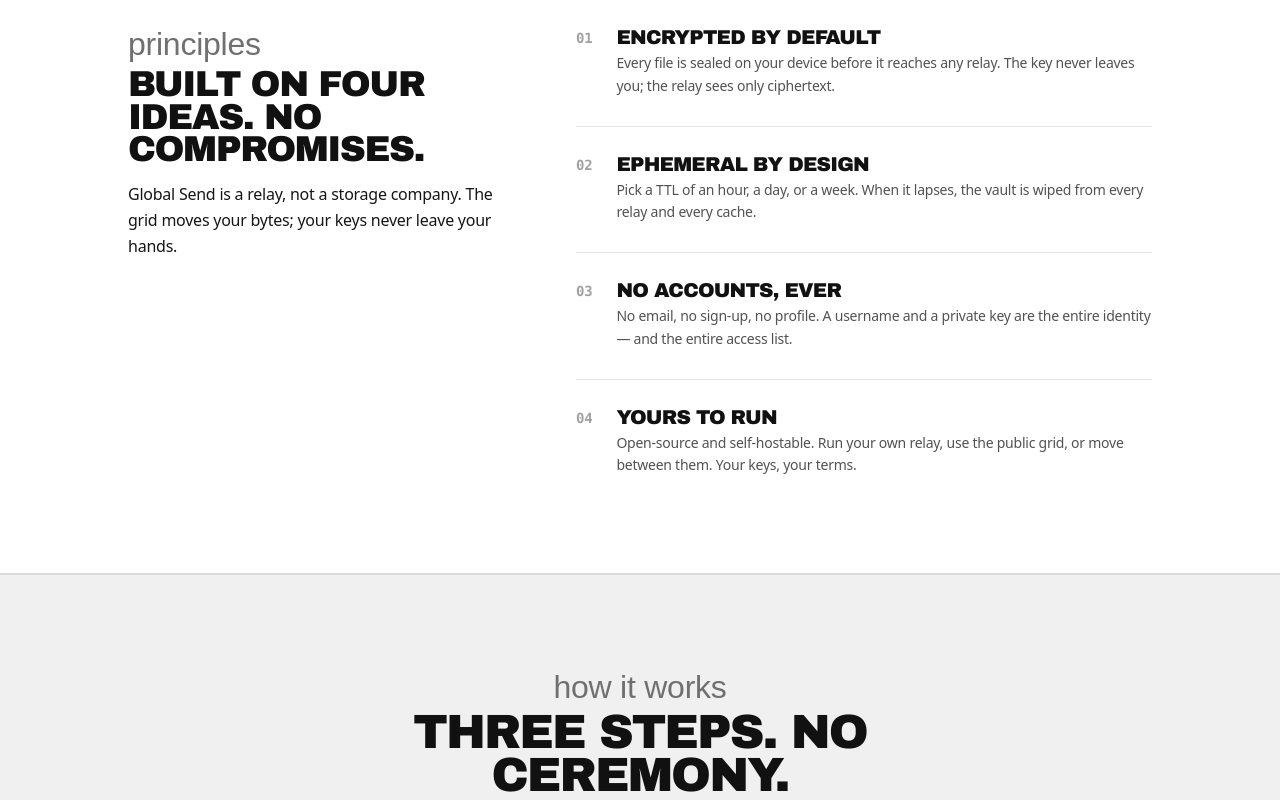
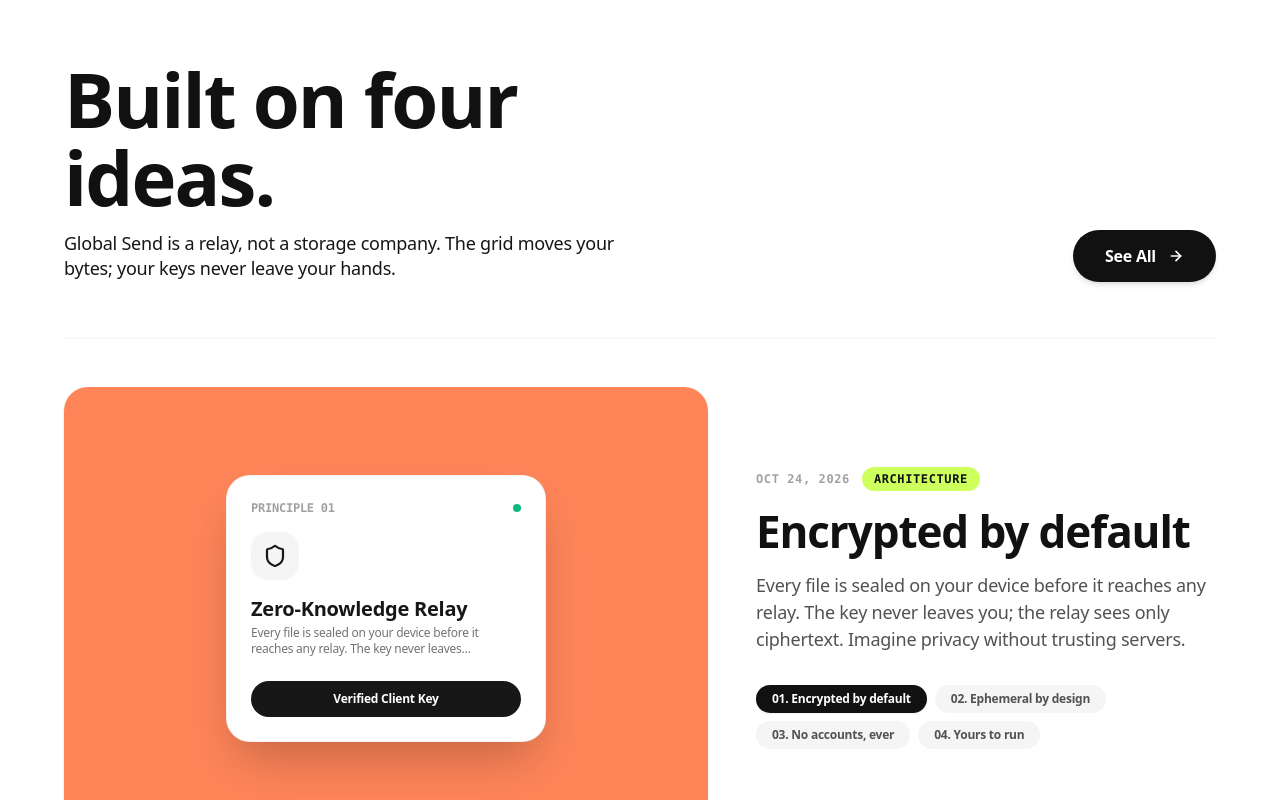
Before and after one commit to ayushagnihotrii/global-send, a Next.js app: page / in a window 1280 px wide. Shown: the part 1580-2380 px from the top of the page. Built offline with nearby package versions, Linux system fonts and the light colour scheme; no server answers; a web font is replaced by a local one.

Commit message:
feat(ui): replicate exact Ridiculous Sips showcase layout for Principles section

```diff
--- a/src/app/page.tsx
+++ b/src/app/page.tsx
@@ -6,6 +6,11 @@ import {
   ArrowRight,
   ArrowUpRight,
   Lock,
+  Shield,
+  Clock,
+  Zap,
+  Server,
+  CheckCircle2,
 } from 'lucide-react'
 import { SiteNav } from '@/components/site-nav'
 import { SiteFooter } from '@/components/site-footer'
@@ -18,23 +23,51 @@ import { User } from '@/lib/types'
 const principles = [
   {
     no: '01',
+    date: 'OCT 24, 2026',
+    tag: 'ARCHITECTURE',
+    tagColor: 'bg-[#CDFF5D] text-[#111111]',
+    bgBox: 'bg-[#FF8559]',
     title: 'Encrypted by default',
-    body: 'Every file is sealed on your device before it reaches any relay. The key never leaves you; the relay sees only ciphertext.',
+    body: 'Every file is sealed on your device before it reaches any relay. The key never leaves you; the relay sees only ciphertext. Imagine privacy without trusting servers.',
+    previewTitle: 'Zero-Knowledge Relay',
+    previewBadge: 'Client Cipher',
+    icon: Shield,
   },
   {
     no: '02',
+    date: 'OCT 25, 2026',
+    tag: 'EPHEMERAL',
+    tagColor: 'bg-[#FC6742] text-white',
+    bgBox: 'bg-[#38BDF8]',
     title: 'Ephemeral by design',
-    body: 'Pick a TTL of an hour, a day, or a week. When it lapses, the vault is wiped from every relay and every cache.',
+    body: 'Pick a TTL of an hour, a day, or a week. When it lapses, the vault is wiped from every relay and every cache. Zero residual traces left behind.',
+    previewTitle: 'Auto-Disintegration',
+    previewBadge: '1h · 24h · 7d',
+    icon: Clock,
   },
   {
     no: '03',
+    date: 'OCT 26, 2026',
+    tag: 'NO TRACKING',
+    tagColor: 'bg-[#C17BF3] text-white',
+    bgBox: 'bg-[#A3E635]',
     title: 'No accounts, ever',
-    body: 'No email, no sign-up, no profile. A username and a private key are the entire identity — and the entire access list.',
+    body: 'No email, no sign-up, no profile. A username and a private key are the entire identity — and the entire access list. Total anonymity by design.',
+    previewTitle: 'Anonymous Keys',
+    previewBadge: 'Zero Signups',
+    icon: Zap,
   },
   {
     no: '04',
+    date: 'OCT 27, 2026',
+    tag: 'SELF-HOSTED',
+    tagColor: 'bg-[#CDFF5D] text-[#111111]',
+    bgBox: 'bg-[#FB7185]',
     title: 'Yours to run',
-    body: 'Open-source and self-hostable. Run your own relay, use the public grid, or move between them. Your keys, your terms.',
+    body: 'Open-source and self-hostable. Run your own relay, use the public grid, or move between them. Your keys, your rules, your infrastructure.',
+    previewTitle: 'MIT Mesh Relay',
+    previewBadge: 'Audit Ready',
+    icon: Server,
   },
 ]
 
@@ -43,16 +76,19 @@ const steps = [
     no: '01',
     title: 'Drop a file or a note',
     body: 'Choose a TTL. It is encrypted in your browser with a key only you and your recipient hold.',
+    highlight: 'Instant preview & client seal',
   },
   {
     no: '02',
     title: 'Share the key',
     body: 'Send the username and key over any channel you already trust. The link opens from any device.',
+    highlight: 'No registration required',
   },
   {
     no: '03',
     title: 'It opens, then disappears',
     body: 'Your recipient unlocks it once. When the timer ends, the vault is gone — from every relay, for good.',
+    highlight: 'Zero residual forensic traces',
   },
 ]
 
@@ -60,6 +96,7 @@ export default function Home() {
   const [user, setUser] = useState<User | null>(null)
   const [isCheckingAuth, setIsCheckingAuth] = useState(true)
   const [showSplash, setShowSplash] = useState(false)
+  const [activePrincipleIndex, setActivePrincipleIndex] = useState(0)
 
   const checkSession = async () => {
     try {
@@ -109,6 +146,8 @@ export default function Home() {
     )
   }
 
+  const activePrinciple = principles[activePrincipleIndex]
+
   return (
     <div className="flex min-h-screen flex-col bg-[#F0F0F0] text-[#111111] dark:bg-[#0E0E10] dark:text-neutral-100 selection:bg-[#CCFF00] selection:text-neutral-950">
       {showSplash && (
@@ -119,18 +158,18 @@ export default function Home() {
       <SiteNav />
 
       <main className="flex-1 pt-24 sm:pt-28">
-        {/* HERO SECTION WITH ORIGINAL TEXT + RIDICULOUS.DESIGN TYPOGRAPHY & STICKERS */}
+        {/* HERO SECTION MATCHING RIDICULOUS.DESIGN EXACT COMPOSITION */}
         <section id="transfer" className="relative overflow-hidden px-4 sm:px-6 lg:px-8 py-10 sm:py-16">
           <div className="mx-auto max-w-5xl">
 
-            {/* Eyebrow in handwritten Shadow Into Light font */}
+            {/* 1. Eyebrow: Shadow Into Light font */}
             <div className="text-center mb-6">
               <p className="font-eyebrow text-2xl sm:text-3xl tracking-normal">
                 v1.0 · open-source peer relay
               </p>
             </div>
 
-            {/* Main Display Headline with Peace Sign & Googly Eyes Stickers */}
+            {/* 2. Main Title Row: Flanked by exact Sticker 1 (Peace) and Sticker 2 (Googly Eyes) */}
             <div className="relative flex items-center justify-center gap-3 sm:gap-6 my-2">
 
               {/* Pink Peace Sign Sticker */}
@@ -166,7 +205,7 @@ export default function Home() {
 
             </div>
 
-            {/* Subtitle Row with Heart and Sunglasses Stickers + Original Paragraph */}
+            {/* 3. Subtitle Row: Flanked by exact Sticker 4 (Green Heart) and Sticker 5 (Thug Sunglasses) */}
             <div className="relative max-w-3xl mx-auto flex items-center justify-center gap-4 sm:gap-8 my-8 px-4">
 
               {/* Green Heart Sticker */}
@@ -200,7 +239,7 @@ export default function Home() {
 
             </div>
 
-            {/* Down Arrow Sticker pointing to the interactive vault console */}
+            {/* 4. Down Arrow Sticker pointing to the interactive vault console */}
             <div className="flex justify-center mb-8 sticker-arrow select-none">
               <Image
                 src="/stickers/sticker-arrow.png"
@@ -220,31 +259,115 @@ export default function Home() {
           </div>
         </section>
 
-        {/* PRINCIPLES */}
-        <section id="principles" className="py-20 sm:py-24 px-4 sm:px-6 lg:px-8 border-t-2 border-neutral-900/10 dark:border-white/10 bg-white dark:bg-[#0A0A0C]">
-          <div className="mx-auto grid max-w-5xl gap-12 lg:grid-cols-[0.8fr_1.2fr] lg:gap-16">
-            <div className="lg:sticky lg:top-28 lg:self-start">
-              <span className="font-eyebrow text-2xl text-neutral-500 dark:text-neutral-400 block mb-2">
-                principles
-              </span>
-              <h2 className="font-headline text-3xl sm:text-4xl tracking-tight text-neutral-950 dark:text-white">
-                BUILT ON FOUR IDEAS. NO COMPROMISES.
-              </h2>
-              <p className="mt-4 max-w-md text-base leading-relaxed text-[#161616] dark:text-neutral-400 font-normal">
-                Global Send is a relay, not a storage company. The grid moves your bytes; your keys never leave your hands.
-              </p>
+        {/* EXACT RIDICULOUS SIPS LAYOUT FOR "PRINCIPLES: BUILT ON FOUR IDEAS. NO COMPROMISES." */}
+        <section id="principles" className="py-24 sm:py-32 px-4 sm:px-8 lg:px-12 bg-white dark:bg-[#0A0A0C] border-t-2 border-neutral-900/10 dark:border-white/10">
+          <div className="mx-auto max-w-6xl">
+
+            {/* Top Title Bar: Exact Ridiculous Sips Headline + Subtitle Left, Big Black Pill "See All >" Right */}
+            <div className="flex flex-col md:flex-row md:items-end justify-between gap-6 pb-14 border-b border-neutral-100 dark:border-white/5">
+              <div className="max-w-2xl space-y-4">
+                <h2 className="text-4xl sm:text-6xl md:text-[76px] font-extrabold text-[#111111] dark:text-white leading-[1.02] tracking-tight">
+                  Built on four ideas.
+                </h2>
+                <p className="text-base sm:text-lg text-[#161616] dark:text-neutral-400 font-normal leading-[1.4] max-w-xl">
+                  Global Send is a relay, not a storage company. The grid moves your bytes; your keys never leave your hands.
+                </p>
+              </div>
+
+              {/* Big Black Pill Button: "See All >" */}
+              <div className="shrink-0 flex items-center gap-2">
+                <a
+                  href="#how"
+                  className="inline-flex items-center gap-3 rounded-full bg-[#111111] dark:bg-white px-8 py-3.5 text-base font-bold text-white dark:text-[#111111] transition-all hover:scale-105 active:scale-95 shadow-md group cursor-pointer"
+                >
+                  <span>See All</span>
+                  <ArrowRight className="size-4 stroke-[2.5] transition-transform group-hover:translate-x-1" />
+                </a>
+              </div>
             </div>
-            <div className="divide-y divide-neutral-200 dark:divide-white/10">
-              {principles.map((p) => (
-                <div key={p.no} className="flex gap-6 py-7 first:pt-0 last:pb-0">
-                  <span className="font-mono text-sm font-bold text-neutral-400 dark:text-neutral-500">{p.no}</span>
-                  <div className="flex-1">
-                    <h3 className="font-headline text-lg sm:text-xl tracking-tight text-neutral-950 dark:text-white">{p.title}</h3>
-                    <p className="mt-1.5 text-sm leading-relaxed text-neutral-600 dark:text-neutral-400 font-normal">{p.body}</p>
+
+            {/* Featured Showcase Card (Matching Apple News+ Case Study Style) */}
+            <div className="mt-12 grid grid-cols-1 lg:grid-cols-[1.4fr_1fr] gap-8 sm:gap-12 items-center">
+
+              {/* Left Vivid Rounded Container (#FF8559 Coral/Peach or Dynamic) */}
+              <div
+                className={`relative w-full aspect-[4/3] sm:aspect-[16/11] rounded-[24px] ${activePrinciple.bgBox} p-6 sm:p-10 flex items-center justify-center overflow-hidden shadow-sm transition-colors duration-500`}
+              >
+                {/* Floating Mockup Card Inside the Orange Box */}
+                <div className="w-full max-w-[320px] rounded-[24px] bg-white dark:bg-[#18181B] p-6 shadow-2xl border border-black/5 dark:border-white/10 space-y-4 transition-transform duration-300 hover:scale-[1.02]">
+                  <div className="flex items-center justify-between">
+                    <span className="font-mono text-xs font-black uppercase text-neutral-400">
+                      PRINCIPLE {activePrinciple.no}
+                    </span>
+                    <span className="inline-flex size-2 rounded-full bg-[#10B981]" />
+                  </div>
+
+                  <div className="size-12 rounded-2xl bg-neutral-100 dark:bg-white/10 flex items-center justify-center">
+                    <activePrinciple.icon className="size-6 text-neutral-900 dark:text-white stroke-[2.2]" />
+                  </div>
+
+                  <div>
+                    <h4 className="text-xl font-black text-neutral-900 dark:text-white leading-tight">
+                      {activePrinciple.previewTitle}
+                    </h4>
+                    <p className="text-xs text-neutral-500 dark:text-neutral-400 mt-1">
+                      {activePrinciple.body.slice(0, 85)}…
+                    </p>
+                  </div>
+
+                  <div className="pt-2">
+                    <div className="w-full py-2.5 rounded-full bg-neutral-900 dark:bg-white text-white dark:text-neutral-950 text-xs font-bold text-center">
+                      Verified Client Key
+                    </div>
                   </div>
                 </div>
-              ))}
+              </div>
+
+              {/* Right Typography Content (Matching "Let me read this one article, please!") */}
+              <div className="space-y-4">
+                {/* Date & Pill Tag */}
+                <div className="flex items-center gap-3">
+                  <span className="font-mono text-xs font-semibold text-neutral-400 dark:text-neutral-500 uppercase tracking-wider">
+                    {activePrinciple.date}
+                  </span>
+                  <span
+                    className={`rounded-full px-3 py-1 font-mono text-xs font-bold uppercase tracking-wider ${activePrinciple.tagColor}`}
+                  >
+                    {activePrinciple.tag}
+                  </span>
+                </div>
+
+                {/* Big Headline */}
+                <h3 className="text-3xl sm:text-4xl md:text-[44px] font-black text-[#111111] dark:text-white leading-[1.12] tracking-tight">
+                  {activePrinciple.title}
+                </h3>
+
+                {/* Subtitle / Description */}
+                <p className="text-base sm:text-lg text-neutral-600 dark:text-neutral-400 font-medium leading-[1.5] max-w-lg">
+                  {activePrinciple.body}
+                </p>
+
+                {/* Switcher selector pills for the 4 principles */}
+                <div className="pt-4 flex flex-wrap gap-2">
+                  {principles.map((p, idx) => (
+                    <button
+                      key={p.no}
+                      type="button"
+                      onClick={() => setActivePrincipleIndex(idx)}
+                      className={`px-4 py-1.5 rounded-full text-xs font-bold transition-all cursor-pointer ${
+                        activePrincipleIndex === idx
+                          ? 'bg-[#111111] text-white dark:bg-white dark:text-[#111111] shadow-xs'
+                          : 'bg-neutral-100 dark:bg-white/5 text-neutral-600 dark:text-neutral-400 hover:bg-neutral-200 dark:hover:bg-white/10'
+                      }`}
+                    >
+                      {p.no}. {p.title}
+                    </button>
+                  ))}
+                </div>
+              </div>
+
             </div>
+
           </div>
         </section>
 
```
